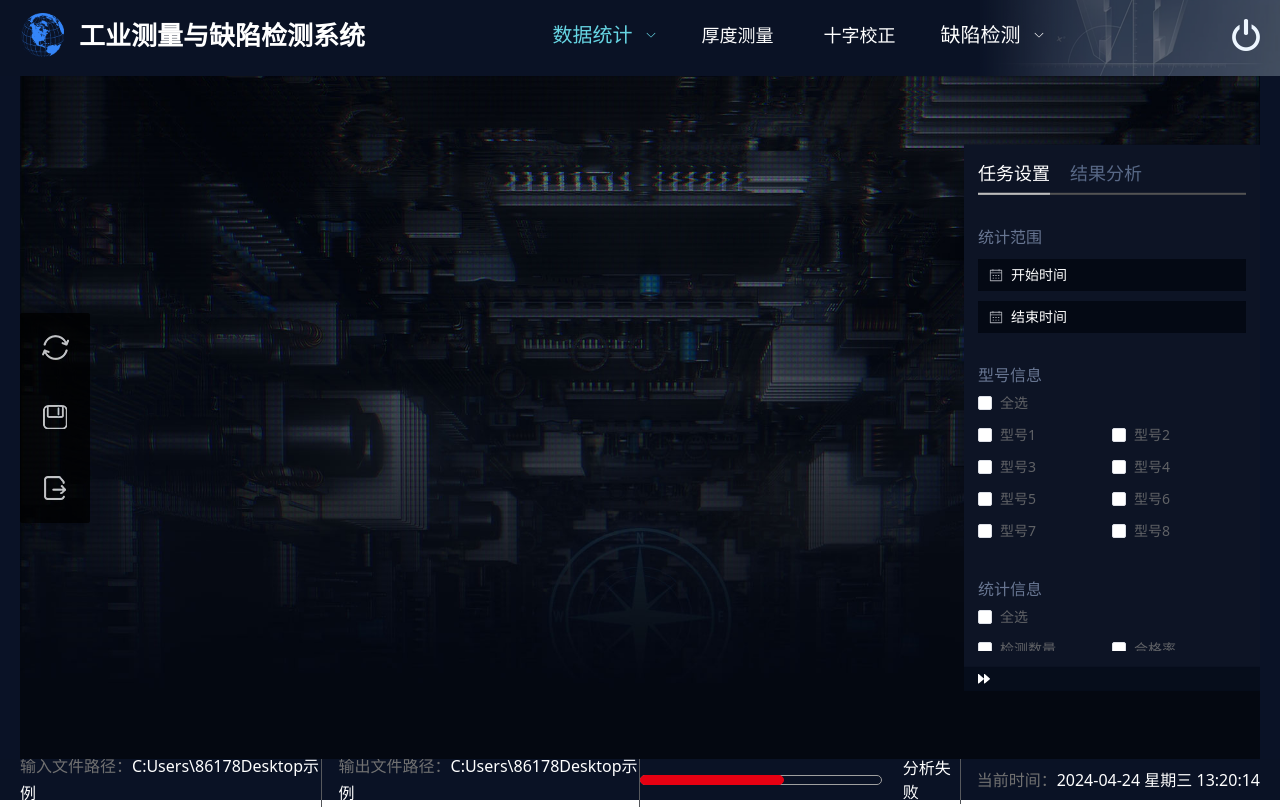
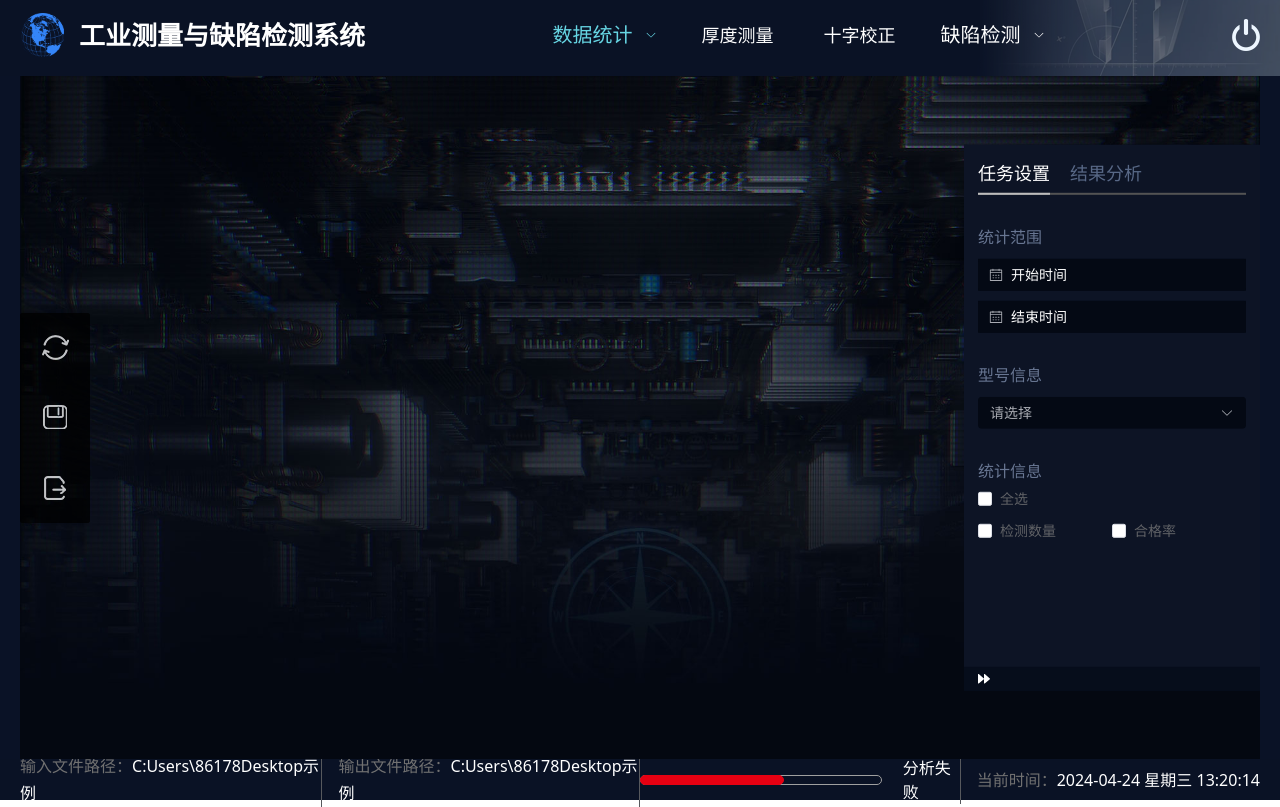
Before and after one commit to allenice1565/nwpu2, a Vue app: page /data-annotation/statistics in a window 1280 px wide. Built offline with nearby package versions, Linux system fonts and the light colour scheme.

Commit message:
型号信息修改为下拉

```diff
--- a/src/pages/data-annotation/statistics/components/task-setting.vue
+++ b/src/pages/data-annotation/statistics/components/task-setting.vue
@@ -22,7 +22,19 @@
             </div>
             <div class="item">
                 <TaskTitle name="型号信息" />
-                <el-checkbox
+                <el-select
+                    v-model="versionSelect"
+                    placeholder="请选择"
+                    :teleported="false"
+                >
+                    <el-option
+                        v-for="item in versionInfoOptions"
+                        :key="item.value"
+                        :label="item.label"
+                        :value="item.value"
+                    />
+                </el-select>
+                <!-- <el-checkbox
                     label="全选"
                     v-model="versionInfoAllCheck"
                     @change="hanleVersionAllCheck"
@@ -35,7 +47,7 @@
                         :value="item.value"
                         @change="hanleVersionSingleCheck"
                     />
-                </el-checkbox-group>
+                </el-checkbox-group> -->
             </div>
             <div class="item">
                 <TaskTitle name="统计信息" />
@@ -152,6 +164,32 @@ const hanleStatisticsSingleCheck = () => {
     flex-direction: column;
     margin-top: 30px;
 
+    :deep(.el-select) {
+        --el-fill-color-blank: #040914;
+
+        margin-top: 10px;
+
+        &__wrapper {
+            box-shadow: none;
+        }
+    }
+
+    :deep(.el-select__popper) {
+        background-color: #040914;
+
+        .is-selected {
+            background-color: #0d1425;
+        }
+        .is-hovering {
+            background-color: transparent;
+            color: var(--el-color-primary);
+            font-weight: bold;
+
+            &.is-selected {
+                background-color: #0d1425;
+            }
+        }
+    }
     :deep(.date-picker) {
         --el-date-editor-width: 100%;
     }
--- a/src/pages/home/index.vue
+++ b/src/pages/home/index.vue
@@ -49,7 +49,7 @@ defineOptions({
             width="66"
             height="66"
         />
-        <div class="title">遥感影像智能分析系统</div>
+        <div class="title">工业测量与缺陷检测系统</div>
         <div class="description">
             文字介绍占位区文字介绍占位区文字介绍占位区文字介绍占位区文字介绍占位区文字介绍占位区文字介绍占位区文字介绍占位区文字介绍占位区文字介绍占位区文字介绍占位区文字介绍占位区文字介绍占位区文字介绍占位区文字介绍占位区文字介绍占位区
         </div>
```
Also changed, not shown: src/router/index.js (+4 -4 lines).
